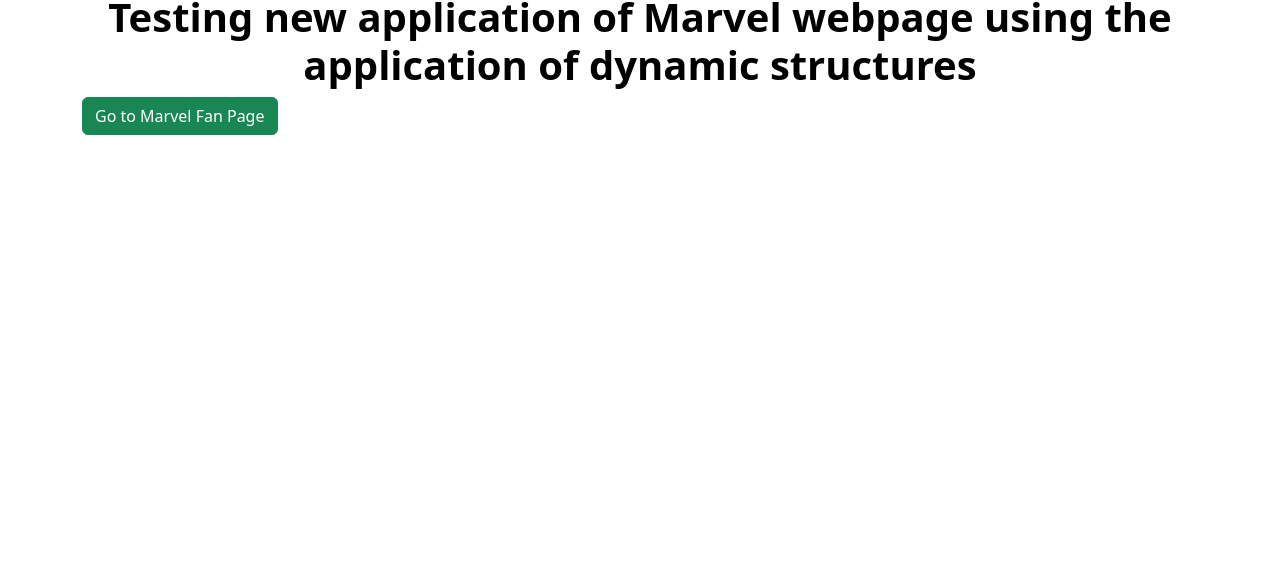
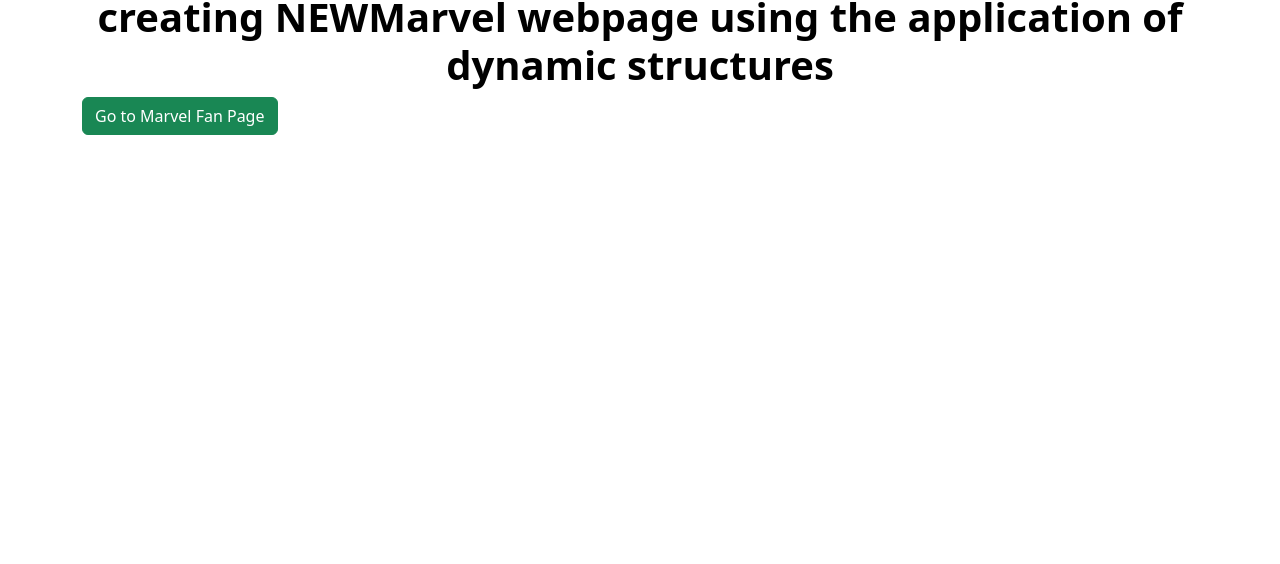
Before and after one commit to TJF71/homework_1_marvel, a plain HTML site: page index.html in a window 1280 px wide. Shown: the part 236-800 px from the top of the page. Drawn offline with nearby package versions, Linux system fonts and the light colour scheme.

Commit message:
update to Home page with new H1

```diff
--- a/index.html
+++ b/index.html
@@ -54,7 +54,7 @@
             <img src="/img/CF_Logo_BOsmall.png" class="img-fluid" />
         </div>
 
-        <h1 class="bold-text text-center"> Testing new application of Marvel webpage using the application of dynamic structures</h1>
+        <h1 class="bold-text text-center"> creating NEWMarvel webpage using the application of dynamic structures</h1>
         <!-- <h1 class="text-success">Some more text </h1> -->
 
         <!-- <p class="bold-text ">This is my first webpage and I think it's cool</p>
```
